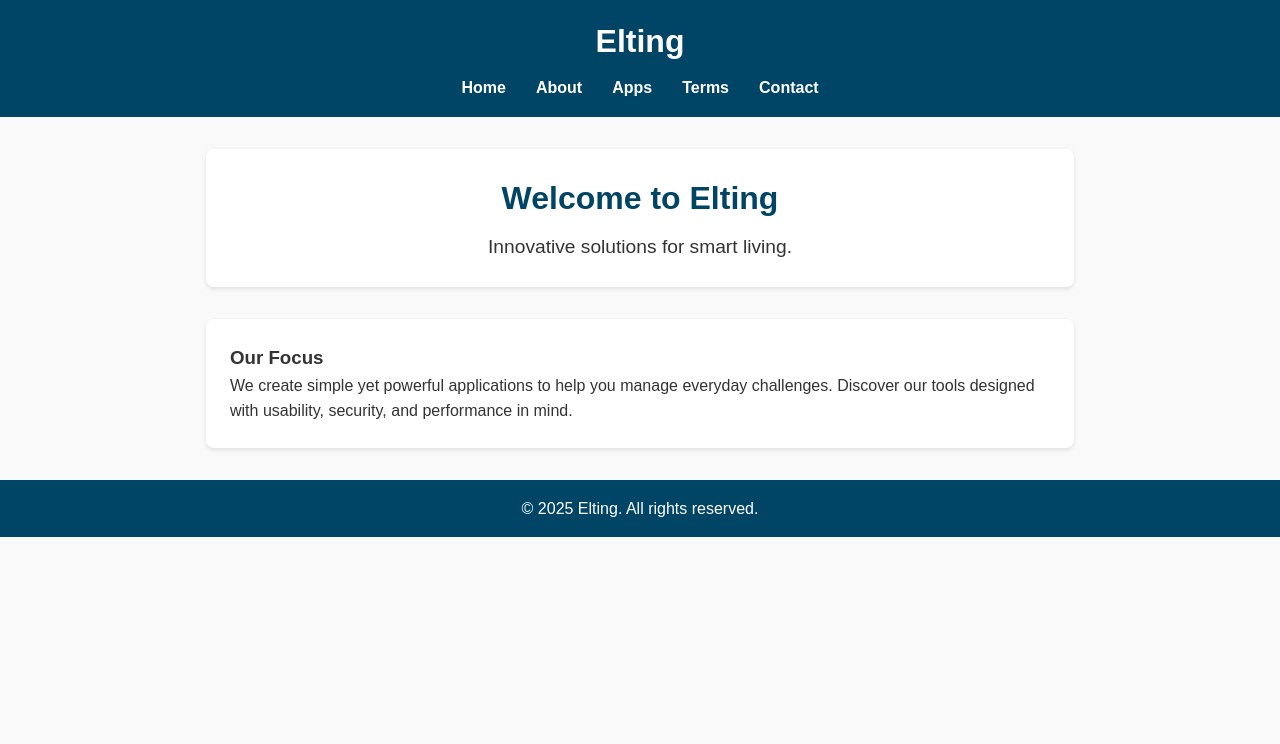
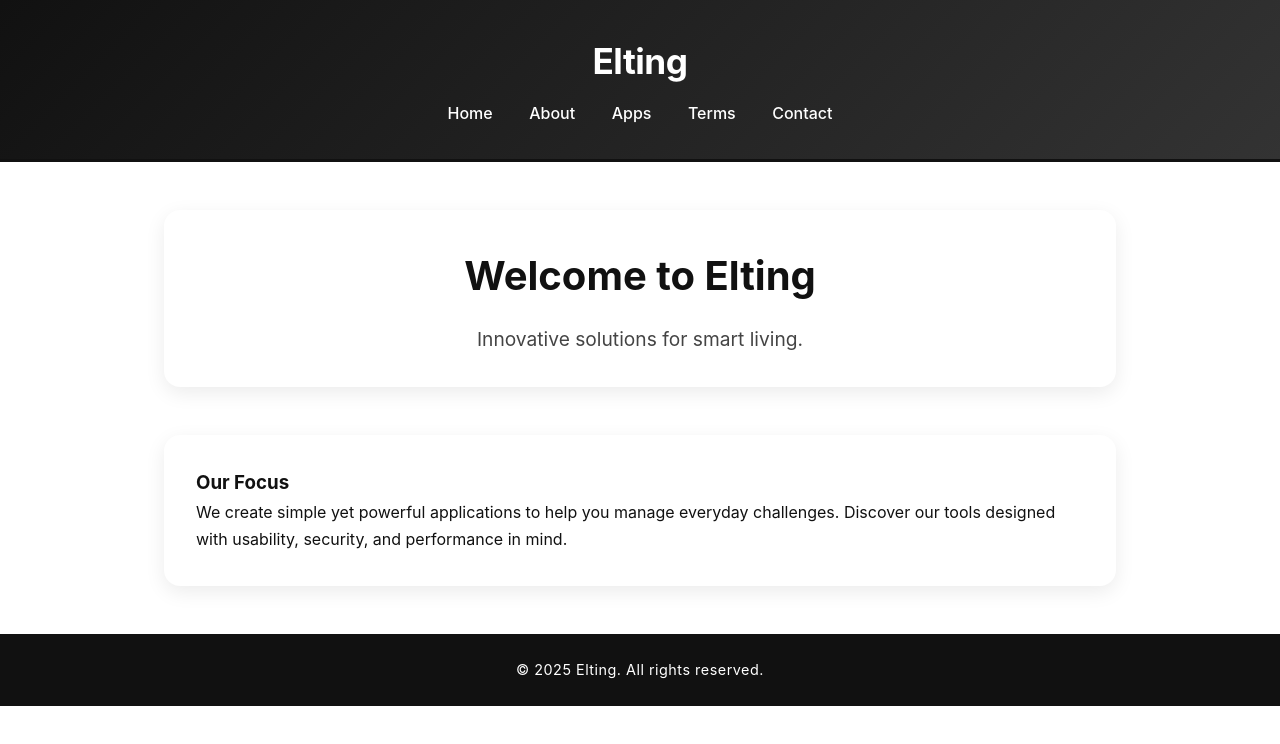
Before and after one commit to EltingMobileStudio/EltingMobileStudio.github.io, a plain HTML site: page index.html in a window 1280 px wide. Drawn offline with Linux system fonts and the light colour scheme.

Commit message:
Update style.css

```diff
--- a/style.css
+++ b/style.css
@@ -1,79 +1,116 @@
-/* General reset */
+/* Reset */
 * {
   margin: 0;
   padding: 0;
   box-sizing: border-box;
 }
 
-/* Body and layout */
+/* Body */
 body {
-  font-family: Arial, sans-serif;
-  line-height: 1.6;
-  background: #f9f9f9;
-  color: #333;
+  font-family: "Inter", Arial, sans-serif;
+  line-height: 1.7;
+  background: #ffffff;
+  color: #111111;
+  -webkit-font-smoothing: antialiased;
 }
 
+/* Header */
 header {
-  background: #004466;
-  color: #fff;
-  padding: 1rem;
+  background: linear-gradient(135deg, #111111, #333333);
+  color: #ffffff;
+  padding: 2rem 1rem;
   text-align: center;
+  border-bottom: 3px solid #111111;
 }
 
 header h1 {
+  font-size: 2.2rem;
+  letter-spacing: -0.5px;
   margin-bottom: 0.5rem;
 }
 
-nav a {
-  color: #fff;
-  margin: 0 0.8rem;
-  text-decoration: none;
-  font-weight: bold;
+nav {
+  margin-top: 0.5rem;
 }
 
-nav a.active,
-nav a:hover {
-  text-decoration: underline;
+nav a {
+  color: #ffffff;
+  margin: 0 1rem;
+  text-decoration: none;
+  font-weight: 500;
+  position: relative;
+  transition: color 0.3s ease;
 }
 
-main {
-  max-width: 900px;
-  margin: 2rem auto;
-  padding: 0 1rem;
+nav a::after {
+  content: "";
+  position: absolute;
+  bottom: -4px;
+  left: 0;
+  width: 0%;
+  height: 2px;
+  background: #ffffff;
+  transition: width 0.3s ease;
 }
 
+nav a:hover::after,
+nav a.active::after {
+  width: 100%;
+}
+
+/* Layout */
+main {
+  max-width: 1000px;
+  margin: 3rem auto;
+  padding: 0 1.5rem;
+}
+
+/* Hero */
 .hero {
   text-align: center;
-  margin-bottom: 2rem;
+  margin-bottom: 3rem;
 }
 
 .hero h2 {
-  font-size: 2rem;
-  color: #004466;
+  font-size: 2.5rem;
+  font-weight: 700;
+  color: #111111;
 }
 
 .hero p {
   font-size: 1.2rem;
-  margin-top: 0.5rem;
+  margin-top: 0.8rem;
+  color: #444444;
 }
 
+/* Sections & Cards */
 .intro, .app, section {
-  background: #fff;
-  padding: 1.5rem;
-  margin-bottom: 1.5rem;
-  border-radius: 8px;
-  box-shadow: 0 2px 4px rgba(0,0,0,0.1);
+  background: #ffffff;
+  padding: 2rem;
+  margin-bottom: 2rem;
+  border-radius: 16px;
+  box-shadow: 0 6px 20px rgba(0,0,0,0.08);
+  transition: transform 0.2s ease, box-shadow 0.2s ease;
 }
 
+.intro:hover, .app:hover, section:hover {
+  transform: translateY(-4px);
+  box-shadow: 0 12px 28px rgba(0,0,0,0.12);
+}
+
+/* Lists */
 ul {
   list-style-type: disc;
   padding-left: 1.5rem;
 }
 
+/* Footer */
 footer {
   text-align: center;
-  padding: 1rem;
-  background: #004466;
-  color: #fff;
-  margin-top: 2rem;
+  padding: 1.5rem;
+  background: #111111;
+  color: #ffffff;
+  margin-top: 3rem;
+  font-size: 0.9rem;
+  letter-spacing: 0.5px;
 }
```
